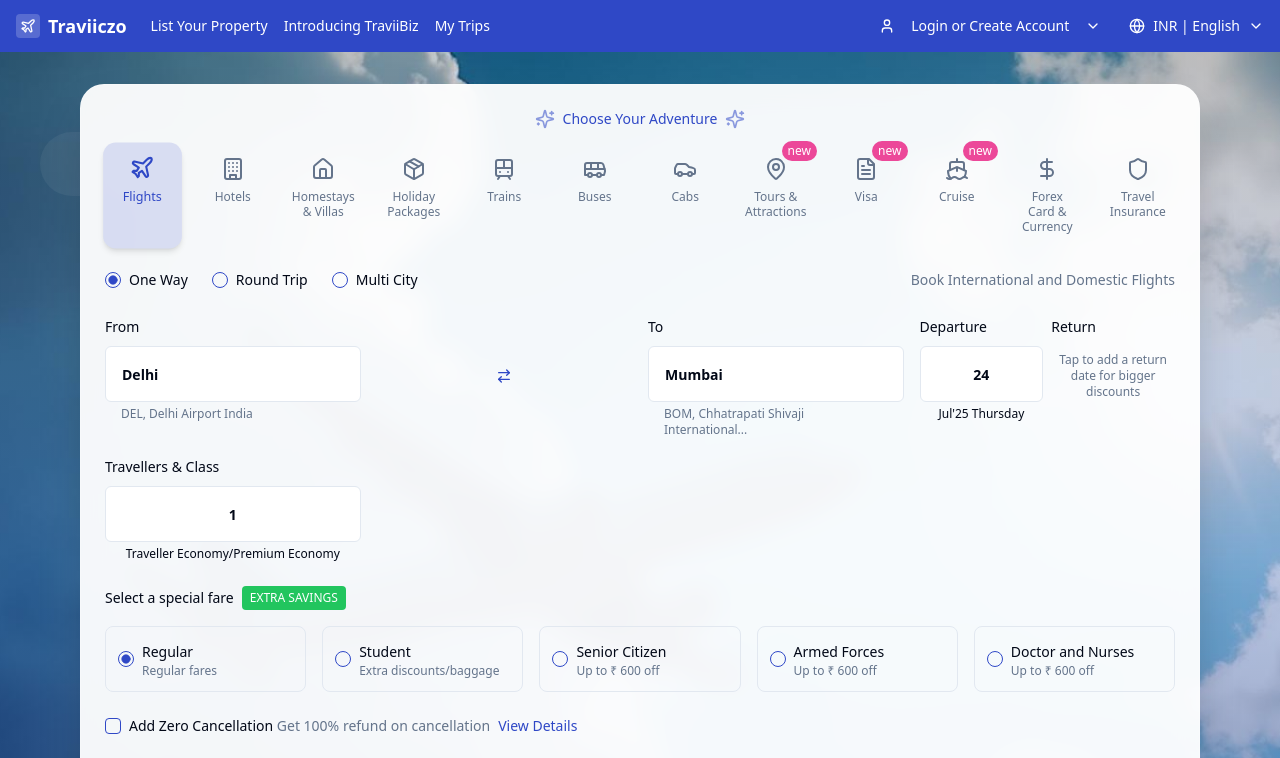
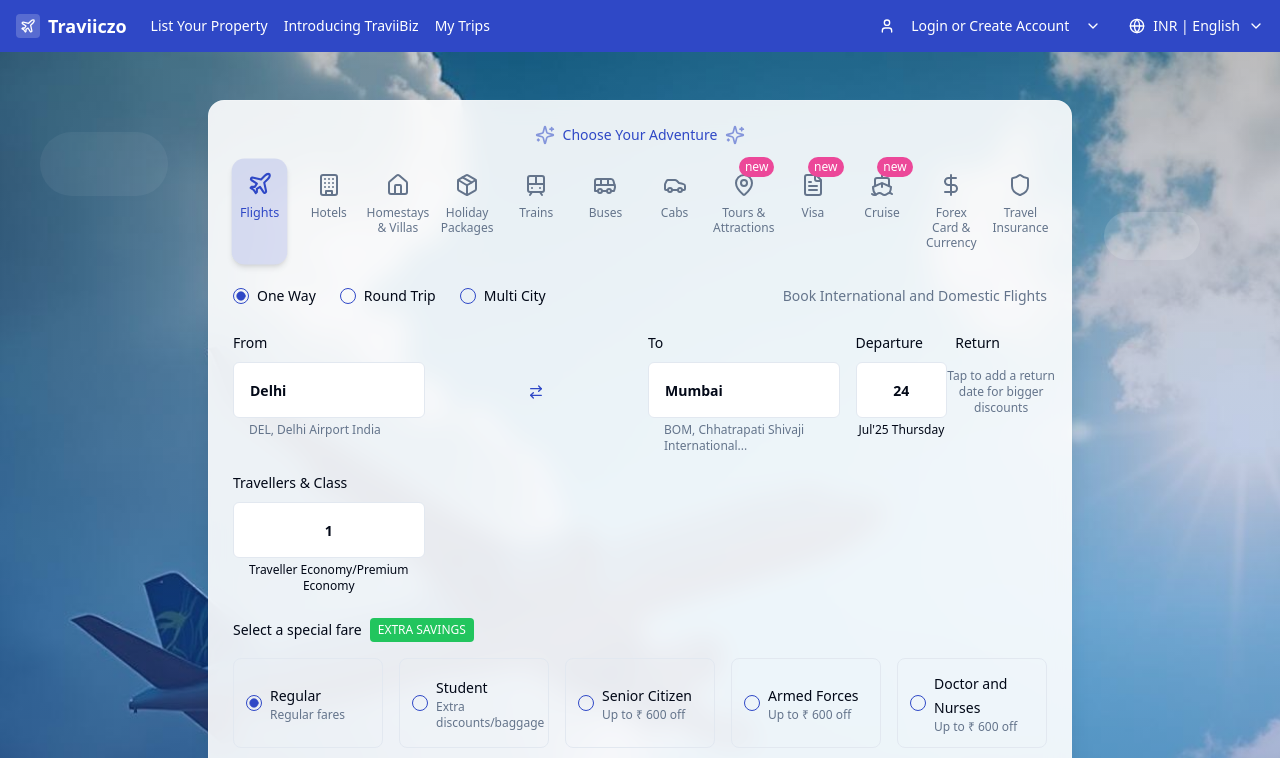
Before and after one commit to mdhawan906-dot/traviiiczo-explore-launch, a React (Vite) app: page / in a window 1280 px wide. Shown: the top 758 px of the page. Built offline with nearby package versions, Linux system fonts and the light colour scheme.

Commit message:
Adjust panel size for visibility
Reduce the width and length of the Traviiczo panels to allow the background sky to be more visible, as per the comparison with the provided reference images.

```diff
--- a/src/components/MainSearchInterface.tsx
+++ b/src/components/MainSearchInterface.tsx
@@ -57,10 +57,10 @@ const MainSearchInterface = () => {
         <div className="absolute bottom-40 left-1/4 w-40 h-20 bg-white/8 rounded-full animate-pulse delay-2000"></div>
       </div>
 
-      <div className="relative z-10 pt-8 pb-16">
-        <div className="max-w-6xl mx-auto px-4">
+      <div className="relative z-10 pt-12 pb-20">
+        <div className="max-w-4xl mx-auto px-4">
           {/* Main Search Card */}
-          <Card className="bg-background/95 backdrop-blur-md shadow-2xl rounded-3xl overflow-hidden border border-white/20 animate-fade-in">
+          <Card className="bg-background/90 backdrop-blur-md shadow-xl rounded-2xl overflow-hidden border border-white/20 animate-fade-in">
             {/* Service Icons */}
             <div className="p-6 pb-0">
               <div className="flex items-center justify-center mb-4">
```
